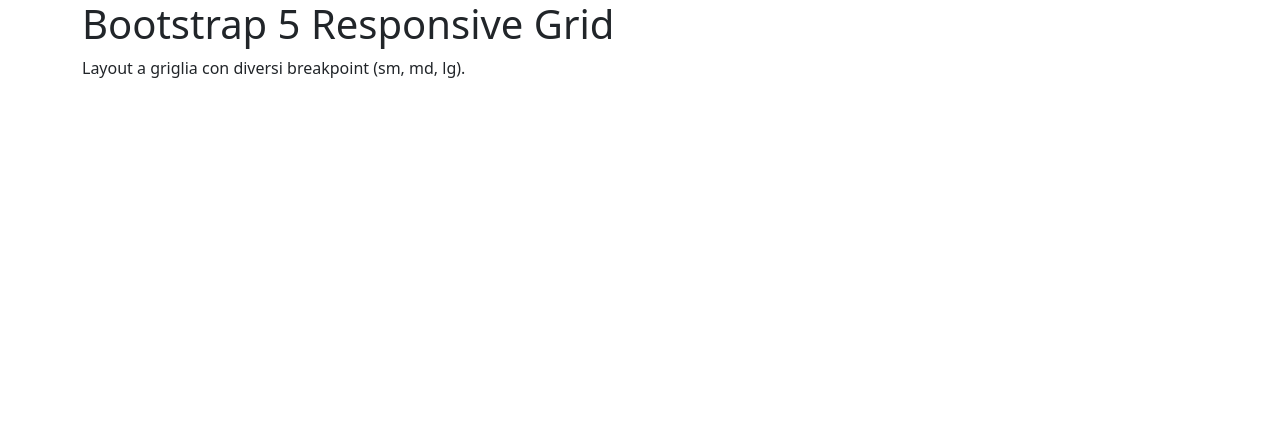
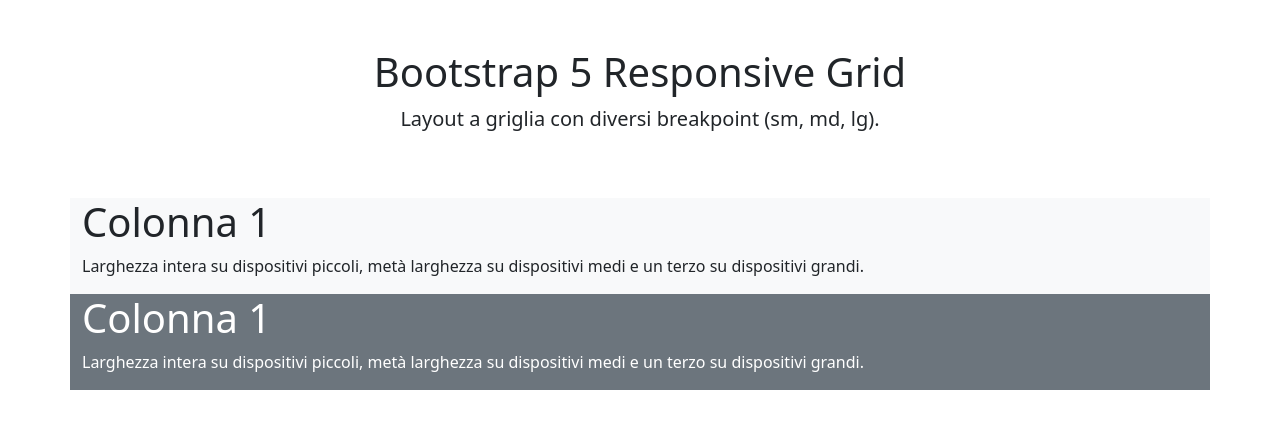
Before and after one commit to Giulia-Ciampelli/htmlcss-bootstrap-layout, a plain HTML site: page index.html in a window 1280 px wide. Drawn offline with nearby package versions, Linux system fonts and the light colour scheme.

Commit message:
docs: stylize titles

```diff
--- a/index.html
+++ b/index.html
@@ -11,14 +11,31 @@
 <body>
     <main>
         <div class="container">
-            <h1>
-                Bootstrap 5 Responsive Grid
-            </h1>
-            <p>
-                Layout a griglia con diversi breakpoint (sm, md, lg).
-            </p>
+            <div class="text-center p-5">
+                <h1>
+                    Bootstrap 5 Responsive Grid
+                </h1>
+                <p class="fs-5 fw-light">
+                    Layout a griglia con diversi breakpoint (sm, md, lg).
+                </p>
+            </div>
             <div class="row">
-
+                <div class="col-12 bg-light">
+                    <h1>
+                        Colonna 1
+                    </h1>
+                    <p>
+                        Larghezza intera su dispositivi piccoli, metà larghezza su dispositivi medi e un terzo su dispositivi grandi.
+                    </p>
+                </div>
+                <div class="col-12 bg-secondary text-white">
+                    <h1>
+                        Colonna 1
+                    </h1>
+                    <p>
+                        Larghezza intera su dispositivi piccoli, metà larghezza su dispositivi medi e un terzo su dispositivi grandi.
+                    </p>
+                </div>
             </div>
             <div class="row">
 
```
